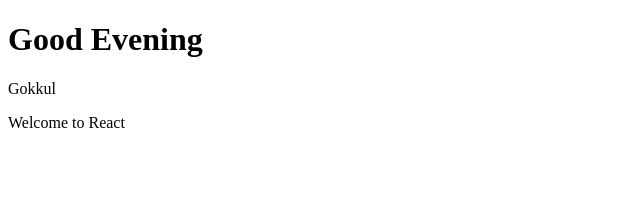
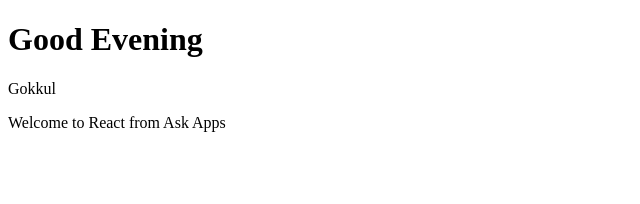
Before and after one commit to jonreyes/session-3-hands-on, a React app: page / in a window 1280 px wide. Shown: the top 204 px of the page, without its empty margins (0-640 px from the left). Built offline with nearby package versions, Linux system fonts and the light colour scheme.

Commit message:
Adding additional props

```diff
--- a/src/App.js
+++ b/src/App.js
@@ -14,7 +14,7 @@ class App extends React.Component {
       <div>
           <Greeting message="Good Evening"/>
           <Name person="Gokkul"/>
-          <Welcome welcome="Welcome" course="React" />
+          <Welcome welcome="Welcome" tutor="Ask Apps" course="React" />
       </div>
     )
   }
--- a/src/Welcome.js
+++ b/src/Welcome.js
@@ -18,11 +18,11 @@ class Welcome extends React.Component {
 
   render() {
 
-    const {welcome, course} = this.props;
+    const {welcome, tutor, course} = this.props;
 
     return (
         <div>
-          <p>{welcome} to {course}</p>
+          <p>{welcome} to {course} from {tutor}</p>
         </div>
     )
   }
```
Also changed, not shown: 1 other file (tests, documents, lock files or other folders).
